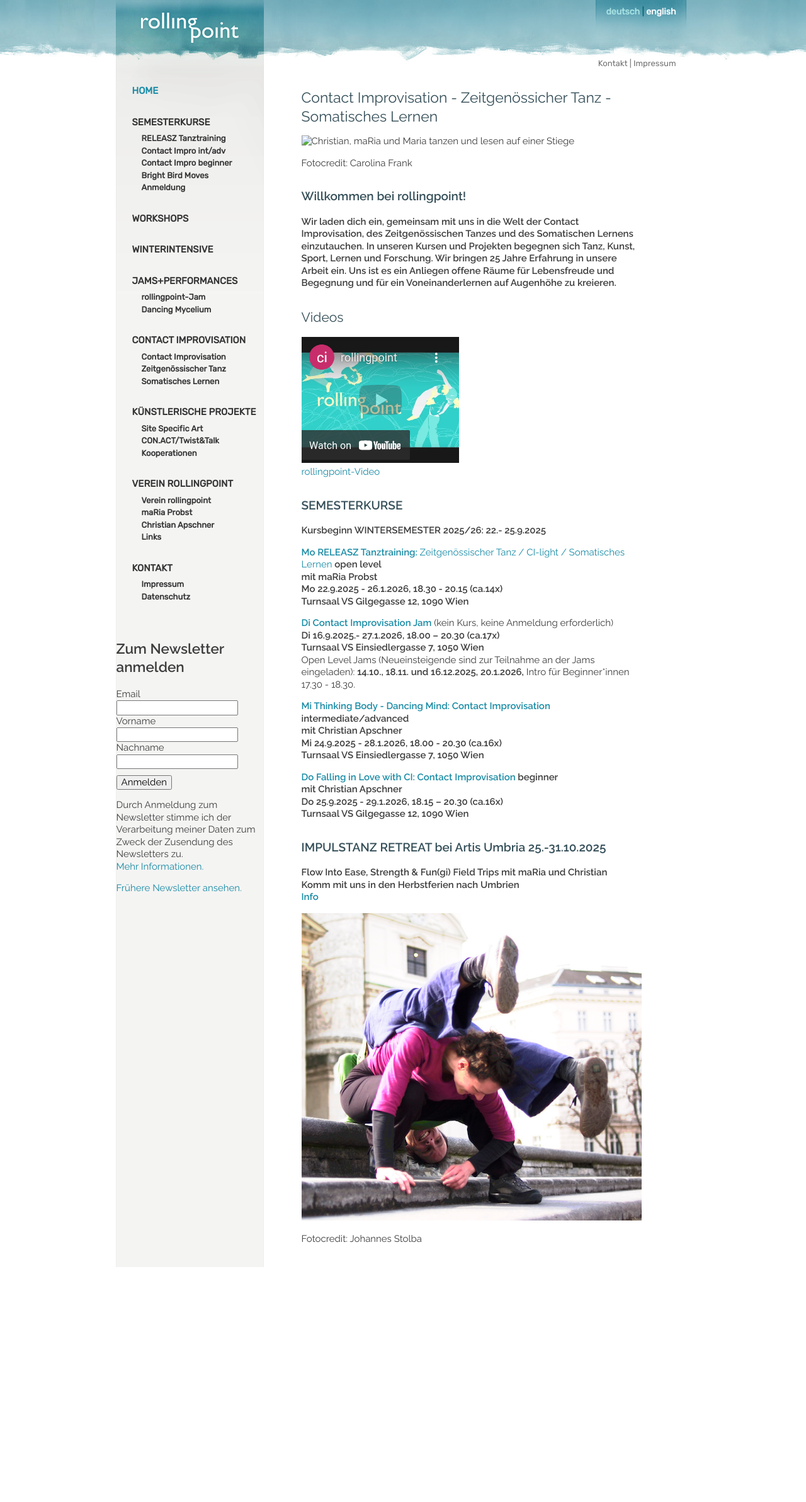
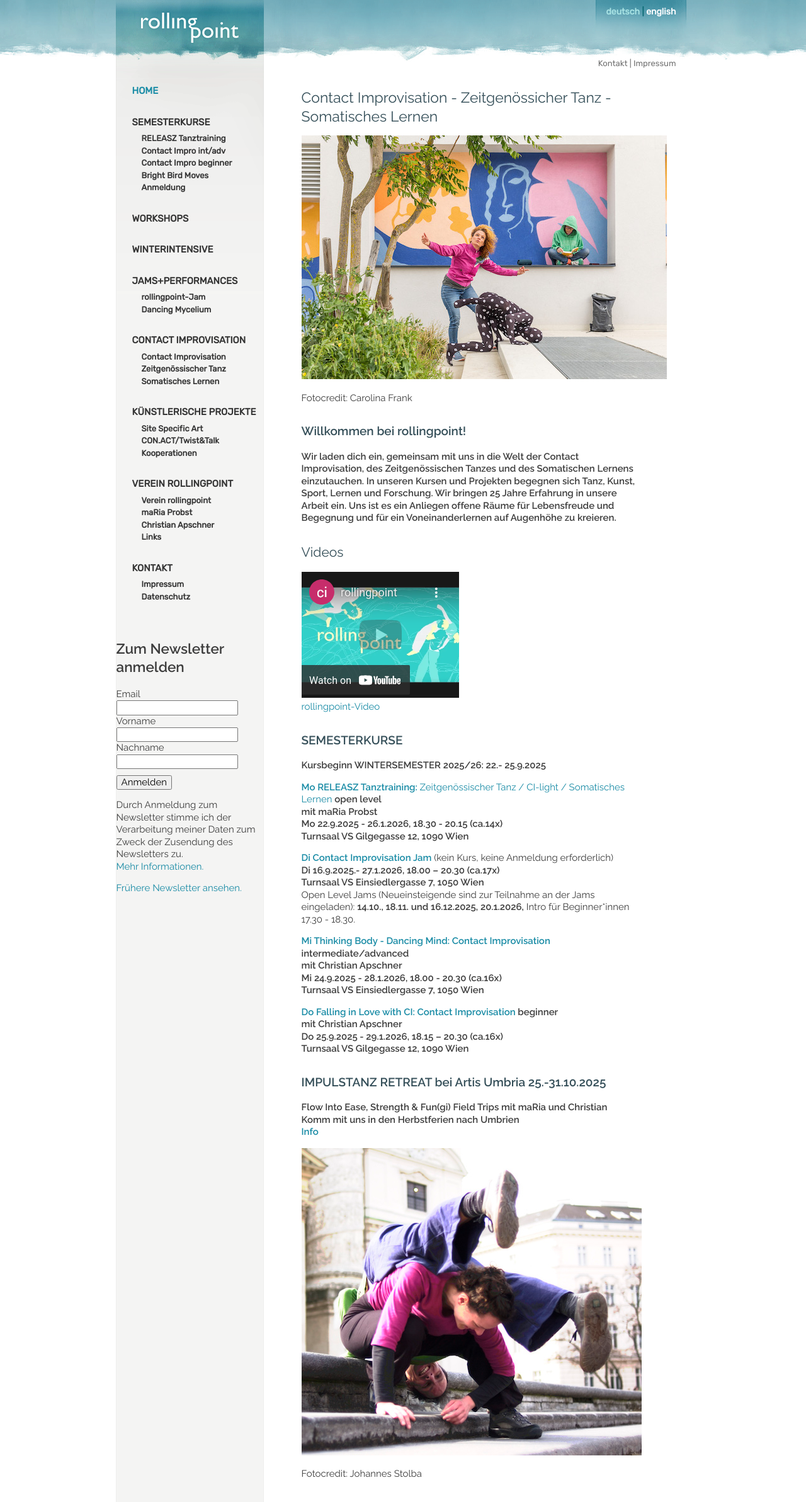
Before and after one commit to manulari/rollingpointat, a Jekyll site: the page built from _pages_de/index.md, in a window 1280 px wide. Shown: the whole page at 63% size. Built offline with Jekyll 4.4.1, drawn with Linux system fonts in a browser that asks for light colours; comment, search, counter and statistics services are not loaded; before the commit the page ends 2012 px from its top, so only the background shows below that.

Commit message:
Update page (de) “index”

```diff
--- a/_pages_de/index.md
+++ b/_pages_de/index.md
@@ -6,7 +6,7 @@ other_lang: /en/
 ---
 # Contact Improvisation - Zeitgenössicher Tanz - Somatisches Lernen
 
-![Christian, maRia und Maria tanzen und lesen auf einer Stiege]( "Contact Improvisation")
+![Christian, maRia und Maria tanzen und lesen auf einer Stiege](/assets/uploads/rollingpoint2-c-carolina-frank_web-3616-kopie.jpeg "Contact Improvisation")
 
 Fotocredit: Carolina Frank
 
```
Also changed, not shown: assets/uploads/rollingpoint2-c-carolina-frank_web-3616-kopie.jpeg (added).
